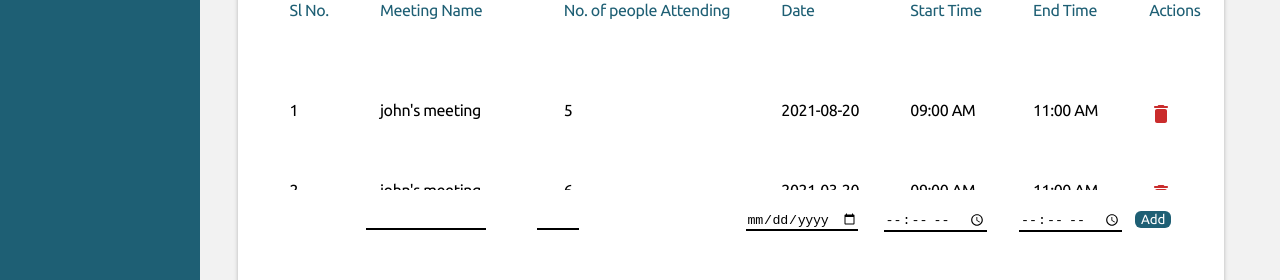
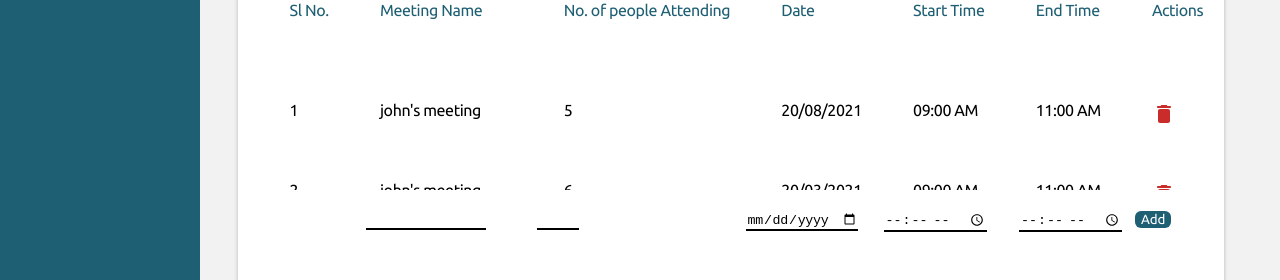
Before and after one commit to deepakky2810/Mayadata, a React (Create React App) app: page / in a window 1280 px wide. Shown: the part 425-705 px from the top of the page. Built offline with nearby package versions, Linux system fonts and the light colour scheme.

Commit message:
added date and time renderer

```diff
--- a/src/components/table/Table.js
+++ b/src/components/table/Table.js
@@ -1,7 +1,7 @@
 import React from 'react';
 import '../../css/components/table.css';
-import { useDispatch, useSelector } from 'react-redux';
-import { deleteRows, addRows } from '../../actions/rowsArrayActions';
+import { useDispatch } from 'react-redux';
+import { deleteRows } from '../../actions/rowsArrayActions';
 
 import DeleteIcon from '../../assets/icons/delete_white_24dp.svg';
 
@@ -14,6 +14,27 @@ const Table = (props) => {
 
     const handleDelete = (id) => {
         dispatch(deleteRows(id));
+    };
+
+    const parseDate = (dateString) => {
+        const dateVar = new Date(dateString);
+
+        const date = dateVar.getDate() >= 10 ? dateVar.getDate() : "0" + dateVar.getDate();
+        const month = dateVar.getMonth() + 1 >= 10 ? (dateVar.getMonth() + 1) : "0" + (dateVar.getMonth() + 1);
+        const dateConv = date + "/" + month + "/" + dateVar.getFullYear();
+        return dateConv;
+    };
+
+    const parseTime = (time) => {
+        if(time[time.length - 1] === 'M')   return time;
+        let hr = parseInt(time.slice(0,2));
+        time += hr < 12 ? ' AM' : ' PM';
+        hr = hr % 12 || 12;
+        let newTime = "";
+        newTime += hr < 10 ? '0' : hr.toString()[0];
+        newTime += hr < 10 ? hr.toString()[0] : hr.toString()[1];
+        newTime += time.slice(2);
+        return newTime;
     };
 
     return (
@@ -45,13 +66,13 @@ const Table = (props) => {
                                         <p>{row.noOfPeopleAttending}</p>
                                     </td>
                                     <td className="col">
-                                        <p>{row.date}</p>
+                                        <p>{parseDate(row.date)}</p>
                                     </td>
                                     <td className="col">
-                                        <p>{row.startTime}</p>
+                                        <p>{parseTime(row.startTime)}</p>
                                     </td>
                                     <td className="col">
-                                        <p>{row.endTime}</p>
+                                        <p>{parseTime(row.endTime)}</p>
                                     </td>
                                     <td className="col">
                                         <img src={DeleteIcon} alt="DeleteIcon" className="deleteIcon" onClick={handleDelete.bind(this, row.id)} />
```
Also changed, not shown: 1 other file (tests, documents, lock files or other folders).
